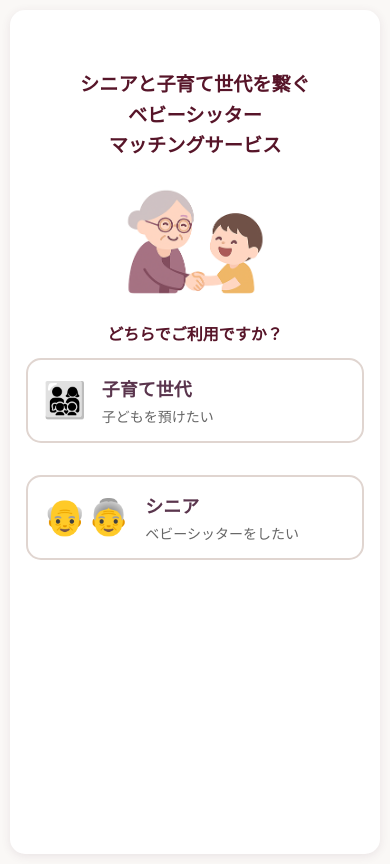
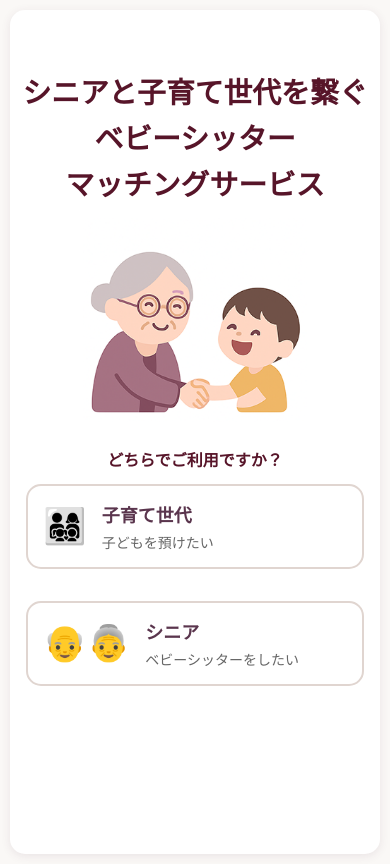
Before and after one commit to maropook/magomiru, a plain HTML site: page index.html in a window 390 px wide. Drawn offline with Linux system fonts and the light colour scheme.

Commit message:
fix mobile ui

```diff
--- a/styles.css
+++ b/styles.css
@@ -846,12 +846,12 @@ textarea:focus {
 
 @media (max-width: 600px) {
     .fv-logo {
-        width: 144px;
-        height: 144px;
+        width: 224px;
+        height: 224px;
     }
 
     .fv-title {
-        font-size: 1.2rem;
+        font-size: 1.8rem;
     }
 
     .fv-btn-main {
```
